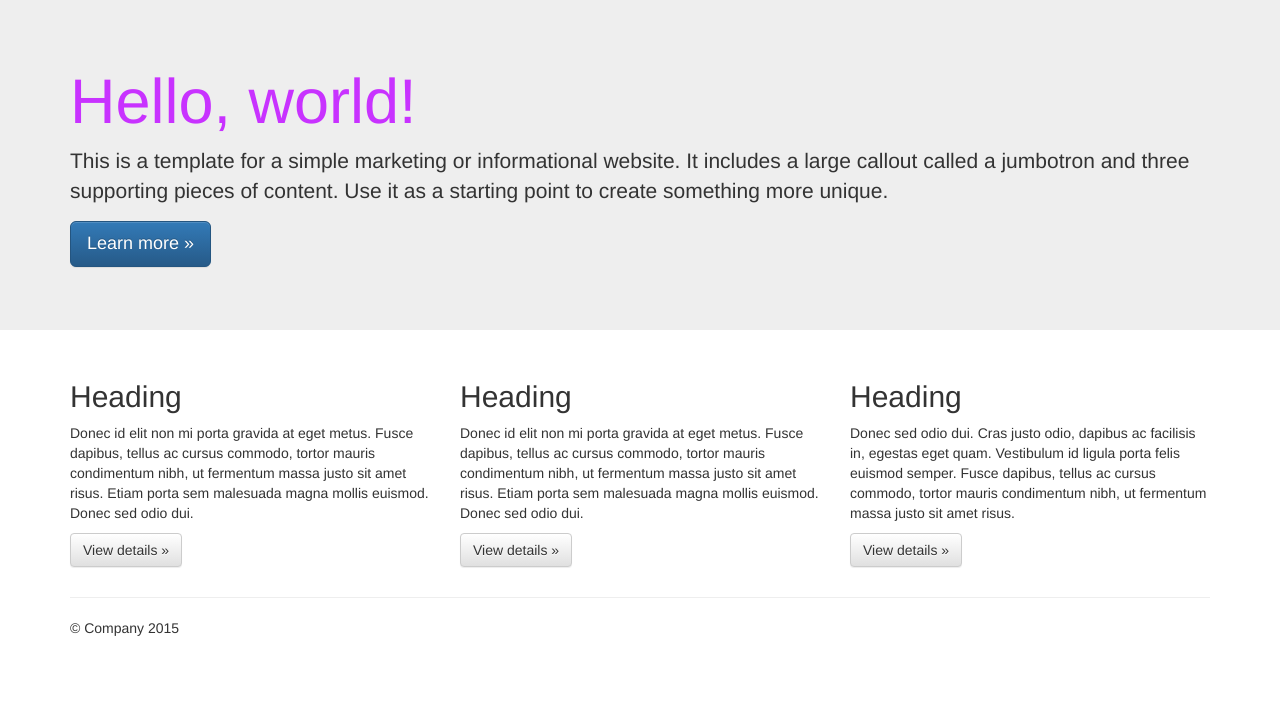
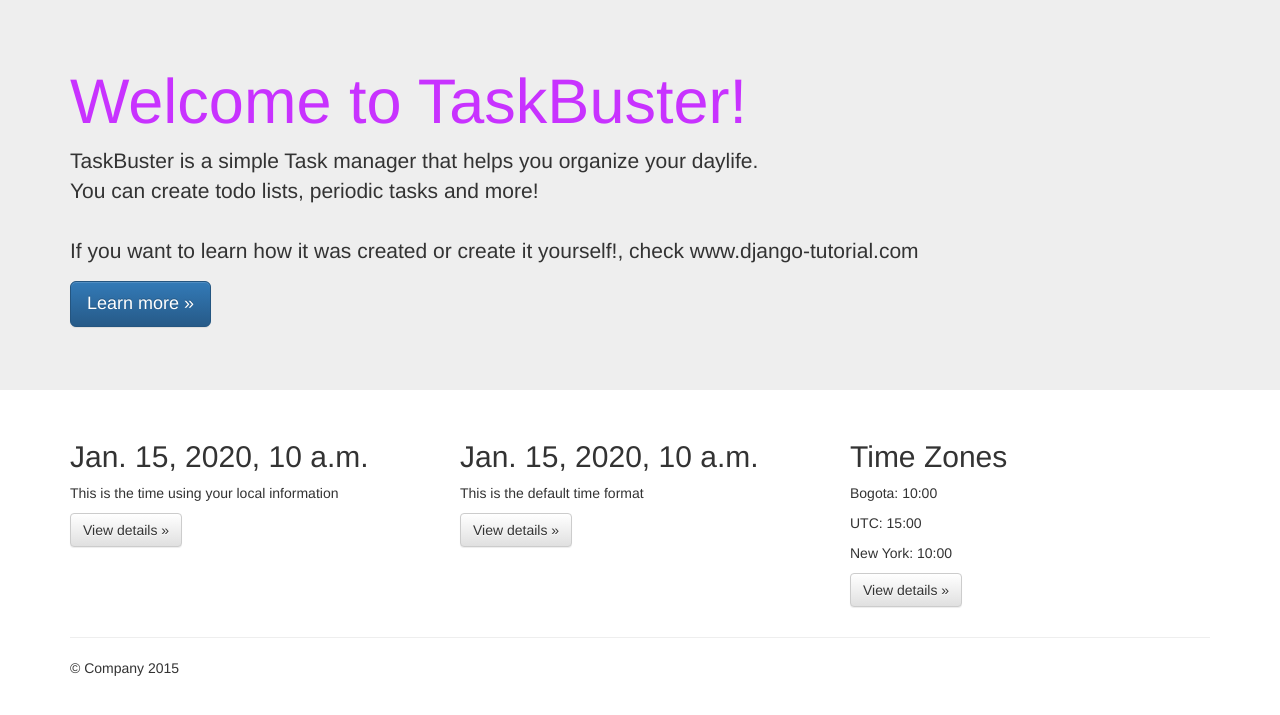
Before and after one commit to bgarcial/taskbuster-boilerplate, a Django app: template taskbuster/templates/taskbuster/index.html in a window 1280 px wide. Shown: the part 51-766 px from the top of the page. Run offline with Django 3.2, Linux system fonts and the light colour scheme; the template is opened without the code that fills it: most values are stand-ins (such as "Sample title", 1, 10 or a date in 2020); some libraries are stand-ins or nearby versions.

Commit message:
Internationalization and localization

```diff
--- a/requirements/base.txt
+++ b/requirements/base.txt
@@ -1 +1,2 @@
 Django==1.8
+pytz==2015.4
--- a/requirements/testing.txt
+++ b/requirements/testing.txt
@@ -1,2 +1,4 @@
--r base.txt
+coverage==3.7.1
+Django==1.8
+pytz==2015.4
 selenium==2.45.0
--- a/taskbuster/templates/base.html
+++ b/taskbuster/templates/base.html
@@ -8,6 +8,8 @@
         <meta charset="utf-8">
         <meta http-equiv="X-UA-Compatible" content="IE=edge,chrome=1">
         <title>{% block head_title %}{% endblock %}</title>
+        <link rel="shortcut icon" href="{% static 'favicon.ico' %}"
+  type="image/x-icon">
         <meta name="description" content="">
         <meta name="viewport" content="width=device-width, initial-scale=1">
         <link rel="apple-touch-icon" href="apple-touch-icon.png">
@@ -23,11 +25,16 @@
         <link rel="stylesheet" href=" {% static 'css/main.css' %}">
 
         <script src=" {% static 'js/vendor/modernizr-2.8.3-respond-1.4.2.min.js' %}"></script>
+
+        {% block head_css %}{% endblock %}
+        {% block head_javascript %}{% endblock %}
+
     </head>
     <body>
         <!--[if lt IE 8]>
             <p class="browserupgrade">You are using an <strong>outdated</strong> browser. Please <a href="http://browsehappy.com/">upgrade your browser</a> to improve your experience.</p>
         <![endif]-->
+  {% block navbar %}
     <nav class="navbar navbar-inverse navbar-fixed-top" role="navigation">
       <div class="container">
         <div class="navbar-header">
@@ -52,35 +59,9 @@
         </div><!--/.navbar-collapse -->
       </div>
     </nav>
+  {% endblock %}
 
-    <!-- Main jumbotron for a primary marketing message or call to action -->
-    <div class="jumbotron">
-      <div class="container">
-        <h1>Hello, world!</h1>
-        <p>This is a template for a simple marketing or informational website. It includes a large callout called a jumbotron and three supporting pieces of content. Use it as a starting point to create something more unique.</p>
-        <p><a class="btn btn-primary btn-lg" href="#" role="button">Learn more &raquo;</a></p>
-      </div>
-    </div>
-
-    <div class="container">
-      <!-- Example row of columns -->
-      <div class="row">
-        <div class="col-md-4">
-          <h2>Heading</h2>
-          <p>Donec id elit non mi porta gravida at eget metus. Fusce dapibus, tellus ac cursus commodo, tortor mauris condimentum nibh, ut fermentum massa justo sit amet risus. Etiam porta sem malesuada magna mollis euismod. Donec sed odio dui. </p>
-          <p><a class="btn btn-default" href="#" role="button">View details &raquo;</a></p>
-        </div>
-        <div class="col-md-4">
-          <h2>Heading</h2>
-          <p>Donec id elit non mi porta gravida at eget metus. Fusce dapibus, tellus ac cursus commodo, tortor mauris condimentum nibh, ut fermentum massa justo sit amet risus. Etiam porta sem malesuada magna mollis euismod. Donec sed odio dui. </p>
-          <p><a class="btn btn-default" href="#" role="button">View details &raquo;</a></p>
-       </div>
-        <div class="col-md-4">
-          <h2>Heading</h2>
-          <p>Donec sed odio dui. Cras justo odio, dapibus ac facilisis in, egestas eget quam. Vestibulum id ligula porta felis euismod semper. Fusce dapibus, tellus ac cursus commodo, tortor mauris condimentum nibh, ut fermentum massa justo sit amet risus.</p>
-          <p><a class="btn btn-default" href="#" role="button">View details &raquo;</a></p>
-        </div>
-      </div>
+  {% block content %}{% endblock %}
 
       <hr>
 
@@ -94,6 +75,8 @@
 
         <script src="{% static "js/main.js" %} "></script>
 
+        {% block footer_javascript %}{% endblock %}
+
         <!-- Google Analytics: change UA-XXXXX-X to be your site's ID. -->
         <script>
             (function(b,o,i,l,e,r){b.GoogleAnalyticsObject=l;b[l]||(b[l]=
--- a/taskbuster/templates/taskbuster/index.html
+++ b/taskbuster/templates/taskbuster/index.html
@@ -1,2 +1,43 @@
 {% extends "base.html" %}
+{% load i18n %}
+{% load l10n %}
+{% load tz %}
 {% block head_title %}TaskBuster Django Tutorial{% endblock %}
+
+{% block content %}
+    <!-- Main jumbotron for a primary marketing message or call to action -->
+    <div class="jumbotron">
+      <div class="container">
+        <h1>{% trans "Welcome to TaskBuster!"%}</h1>
+        <p>{% blocktrans %}
+            TaskBuster is a simple Task manager that helps you organize your daylife. </br>
+            You can create todo lists, periodic tasks and more! </br></br>
+            If you want to learn how it was created or create it yourself!, check www.django-tutorial.com
+        {% endblocktrans %}</p>
+        <p><a class="btn btn-primary btn-lg" href="#" role="button">Learn more &raquo;</a></p>
+      </div>
+    </div>
+
+    <div class="container">
+      <!-- Example row of columns -->
+      <div class="row">
+        <div class="col-md-4">
+          <h2 id="local-date">{{today}}</h2>
+          <p>This is the time using your local information</p>
+          <p><a class="btn btn-default" href="#" role="button">View details &raquo;</a></p>
+        </div>
+        <div class="col-md-4">
+          <h2 id="non-local-date">{{today|unlocalize}}</h2>
+          <p>This is the default time format </p>
+          <p><a class="btn btn-default" href="#" role="button">View details &raquo;</a></p>
+       </div>
+        <div class="col-md-4">
+          <h2>Time Zones</h2>
+          <p>Bogota: <span id="time-tz">{{now|time:"H:i"}}</span></p>
+          <p> UTC: <span id="time-utc">{{now|utc|time:"H:i"}}</span></p>
+          <p> New York: <span id="time-ny">
+           {{now|timezone:"America/New_York"|time:"H:i"}}</span></p>
+          <p><a class="btn btn-default" href="#" role="button">View details &raquo;</a></p>
+        </div>
+      </div>
+{% endblock %}
--- a/taskbuster/test.py
+++ b/taskbuster/test.py
@@ -1,14 +1,17 @@
 # -*- coding: utf-8 -*-
 from django.test import TestCase
 from django.core.urlresolvers import reverse
+from django.utils.translation import activate
 
 class TestHomePage(TestCase):
 
     def test_uses_index_template(self):
+        activate('en')
         response = self.client.get(reverse("home"))
         self.assertTemplateUsed(response, "taskbuster/index.html")
 
 
     def test_uses_base_template(self):
+        activate('en')
         response = self.client.get(reverse("home"))
         self.assertTemplateUsed(response, "base.html")
--- a/taskbuster/urls.py
+++ b/taskbuster/urls.py
@@ -1,6 +1,11 @@
+# -*- coding: utf-8 -*-
+
 from django.conf.urls import patterns, include, url
 from django.contrib import admin
-from .views import home
+from django.conf.urls.i18n import i18n_patterns
+from .views import home, home_files
+
+
 #from .import views
 
 #urlpatterns = patterns('',
@@ -9,7 +14,15 @@ urlpatterns = [
     # url(r'^$', 'taskbuster.views.home', name='home'),
     #url(r'^blog/', include('blog.urls')),
     #url(r'^$', views.HomeView.as_view(), name='home'),
+    #url(r'^$', home, name='home'),
+
+    url(r'^(?P<filename>(robots.txt)|(humans.txt))$',
+        home_files, name='home-files'),
+    #Es una expresion regular que toma el url deseada y pasa en ella como argumento
+    #el nombre del archivo sear robots.txt o humans.txt
+]
+
+urlpatterns += i18n_patterns(
     url(r'^$', home, name='home'),
     url(r'^admin/', include(admin.site.urls)),
-]
-#)
+)
```
Also changed, not shown: functional_tests/test_all_users.py (+37 -4 lines), taskbuster/settings/base.py (+17 -1 lines), taskbuster/templates/humans.txt (+6 -4 lines), taskbuster/views.py (+7 -5 lines), taskbuster/locale/ca/LC_MESSAGES/django.po (added), taskbuster/locale/es-co/LC_MESSAGES/django.po (added), 1 other file.
